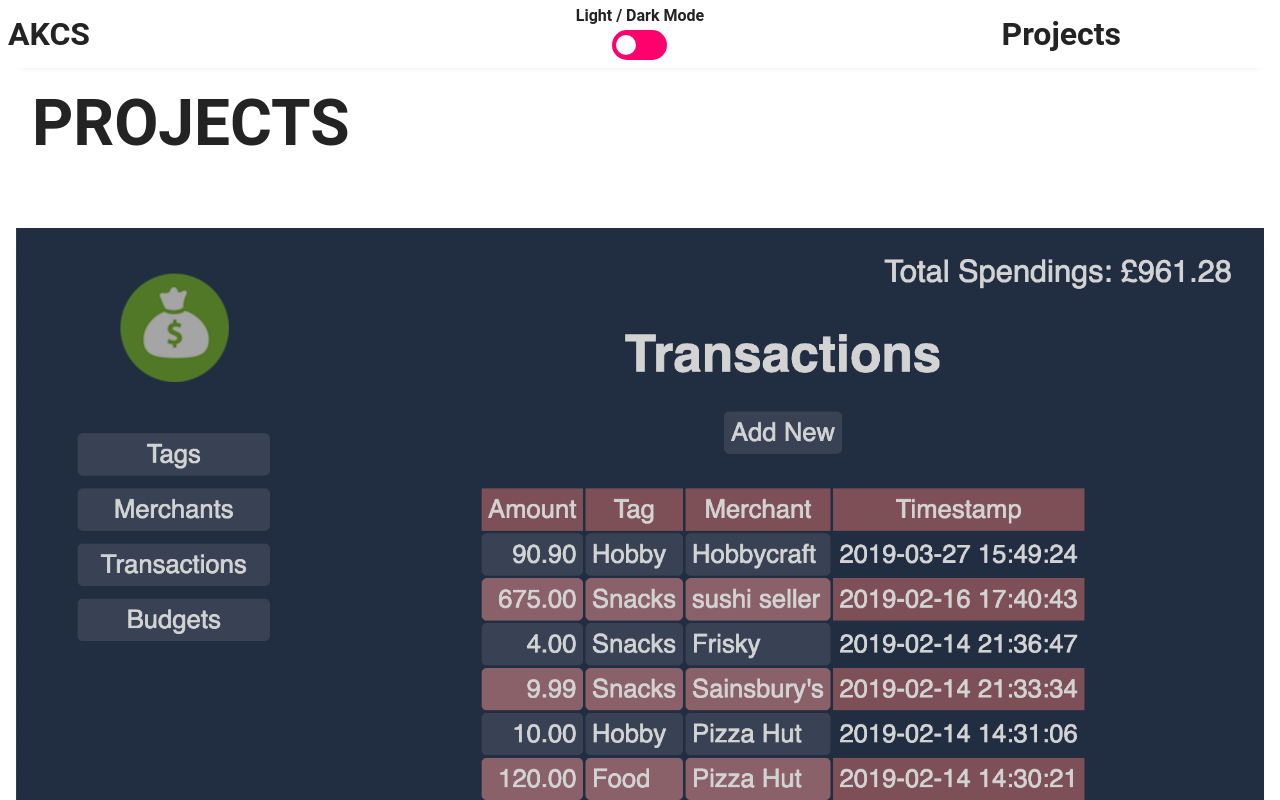
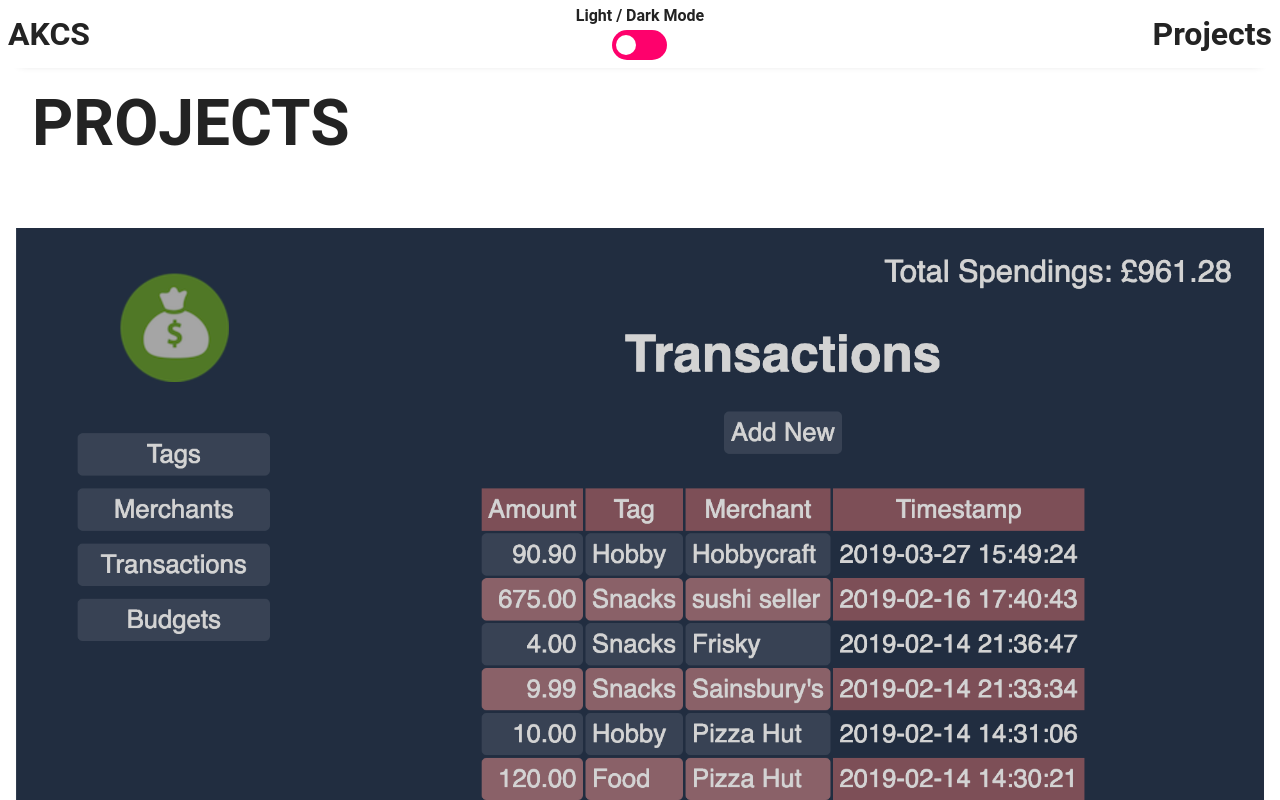
Before and after one commit to akcshing/alex-portfolio, a React (Create React App) app: page /projects in a window 1280 px wide. Shown: the top 800 px of the page. Built offline with nearby package versions, Linux system fonts and the light colour scheme.

Commit message:
Fix navbar projects alignment and add optional flex styling

```diff
--- a/src/scss/components/navbar.scss
+++ b/src/scss/components/navbar.scss
@@ -1,6 +1,8 @@
 .navbar {
 	display: grid;
 	grid-template-columns: 1fr 1fr 1fr;
+	// display: flex;
+	// justify-content: space-between;
 	width: 100%;
 	max-width: rem-calc(1280);
 	position: fixed;
@@ -9,8 +11,6 @@
 	background: var(--lightBg);
 	z-index: 2;
 	box-shadow: 0px 15px 10px -20px rgba(17, 17, 17, 0.3);
-
-
 
 	a {
 		text-decoration: none;
@@ -27,18 +27,21 @@
 
 	.navbar-list {
 		display: flex;
-		justify-content: space-around;
 		font-size: rem-calc(20);
-
 
 		.navbar-item {
 			display: flex;
 			flex-direction: column;
 			justify-content: center;
-		}
-		.navbar-item:hover{
-			transform: scale(1.2, 1.2);
-			transition: all .5s ease-in-out;
+			width: 100%;
+			a {
+				text-align: right;
+				&:hover {
+					transform: scale(1.05, 1.05);
+					transition: all .5s ease-in-out;
+				}
+			}
+
 		}
 
 	}
```
